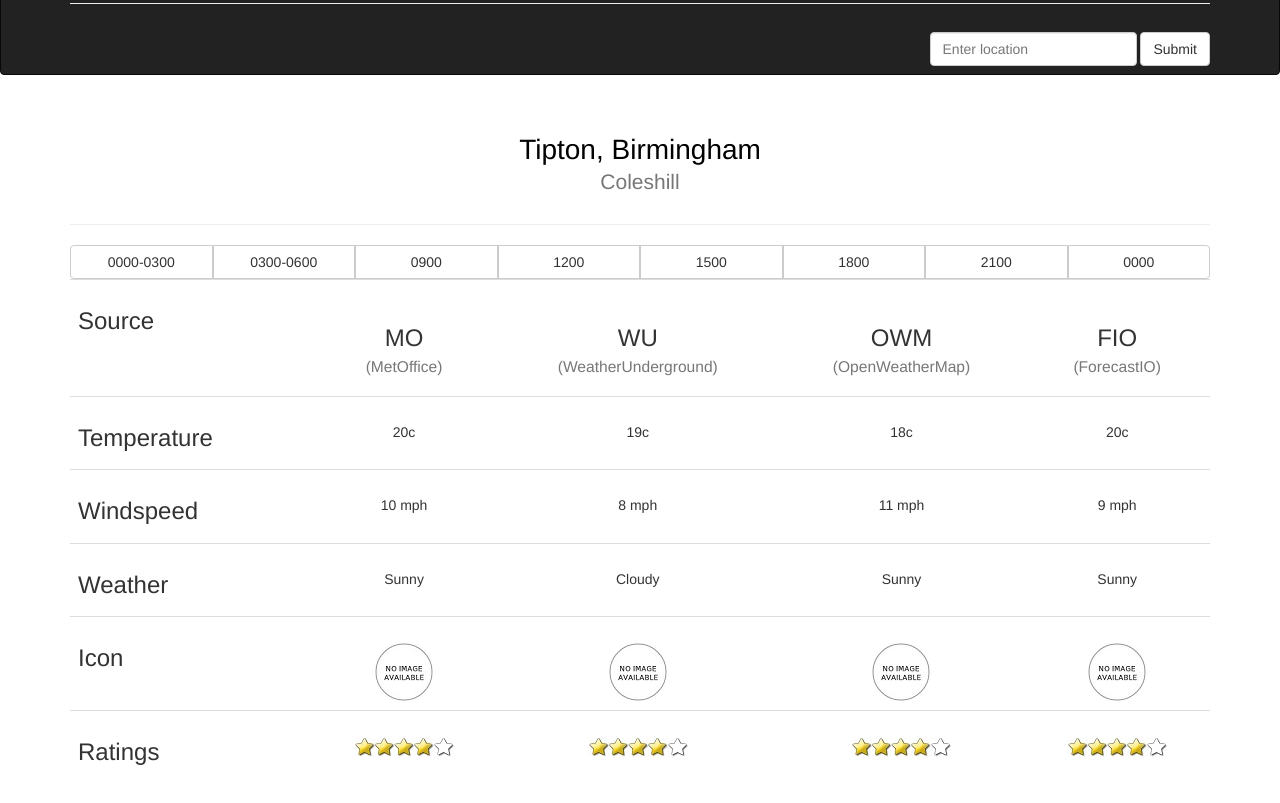
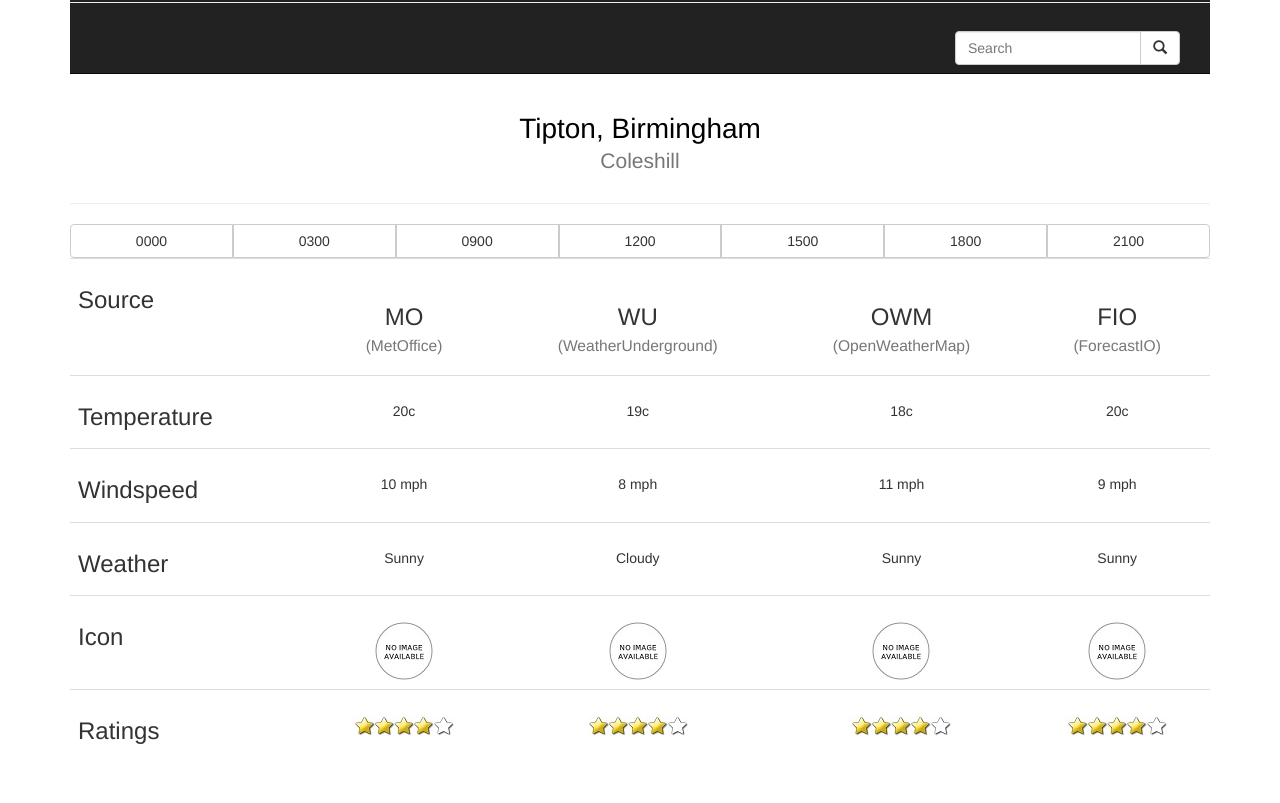
Before and after one commit to Gavin89/WeatherComparisonWeb, a website: page public/index.html in a window 1280 px wide. Shown: the part 97-900 px from the top of the page. After the commit the page ends 879 px from the top, so only its background shows below. Drawn offline with nearby package versions, Linux system fonts and the light colour scheme.

Commit message:
Updated Design
Change the layout of the search bar

```diff
--- a/public/index.html
+++ b/public/index.html
@@ -1,40 +1,45 @@
 <!DOCTYPE html>
 <html>
 	<head>
+	<meta charset="UTF-8">
 		<title>CompareWeather</title>
 		<meta name = "viewport" content = "width=device-width, initial-scale=1.0">
-		<link href = "css/bootstrap.min.css" rel = "stylesheet">
+		<link href = "css/bootstrap.min.css" rel = "stylesheet" medi = "screen">
 		<link href = "css/styles.css" rel = "stylesheet">
 	</head>
 	<body>
 
-			<div class = "navbar navbar-inverse">
-			<div class = "container">
+
+			<div class = "container" id="main">
+				<div class = "navbar navbar-inverse navbar-static-top" >
+
 				<div class = "page-header">
 				 <h1>CompareWeather</h1>
 				</div>
 
-				<form class="navbar-form navbar-right" role="search">
-			    <div class="form-group">
-				<input type="text" class="form-control" placeholder="Enter location">
+        <div class="col-sm-3 col-md-3 pull-right">
+        <form class="navbar-form" role="search">
+        <div class="input-group">
+            <input type="text" class="form-control" placeholder="Search" name="srch-term" id="srch-term">
+            <div class="input-group-btn">
+                <button class="btn btn-default" type="submit"><i class="glyphicon glyphicon-search"></i></button>
             </div>
-				<button type="submit" class="btn btn-default">Submit</button>
+        </div>
         </form>
+        </div>
 
 			</div>
-		</div>
 
-		<div class = "container">
 		<div  class = "page-header">
 			<h5>Tipton, Birmingham<br/><small>Coleshill</small> </h5>
 
 		</div>
 		<div class="btn-group btn-group-justified">
 			<div class="btn-group">
-				<button type="button" class="btn btn-default">0000-0300</button>
+				<button type="button" class="btn btn-default">0000</button>
 			</div>
 			<div class="btn-group">
-				<button type="button" class="btn btn-default">0300-0600</button>
+				<button type="button" class="btn btn-default">0300</button>
 			</div>
 			<div class="btn-group">
 				<button type="button" class="btn btn-default">0900</button>
@@ -51,9 +56,7 @@
 			<div class="btn-group">
 				<button type="button" class="btn btn-default">2100</button>
 			</div>
-						<div class="btn-group">
-				<button type="button" class="btn btn-default">0000</button>
-			</div>
+
 			</div>
 
 			<div class="table-responsive">
@@ -103,13 +106,14 @@
 						<td><img src="images/5-rating.jpg"></td>
 				</tr>
 			</table>
-            </table>
+		</div>
 		</div>
 
-		</div>
 		<script src = "http://ajax.googleapis.com/ajax/libs/jquery/1.10.2/jquery.min.js"></script>
 		<script src = "js/bootstrap.js"></script>
 
+	<footer>
 
+	</footer>
 	</body>
 <html>
```
Lines whose indentation alone changed are shown as unchanged.
